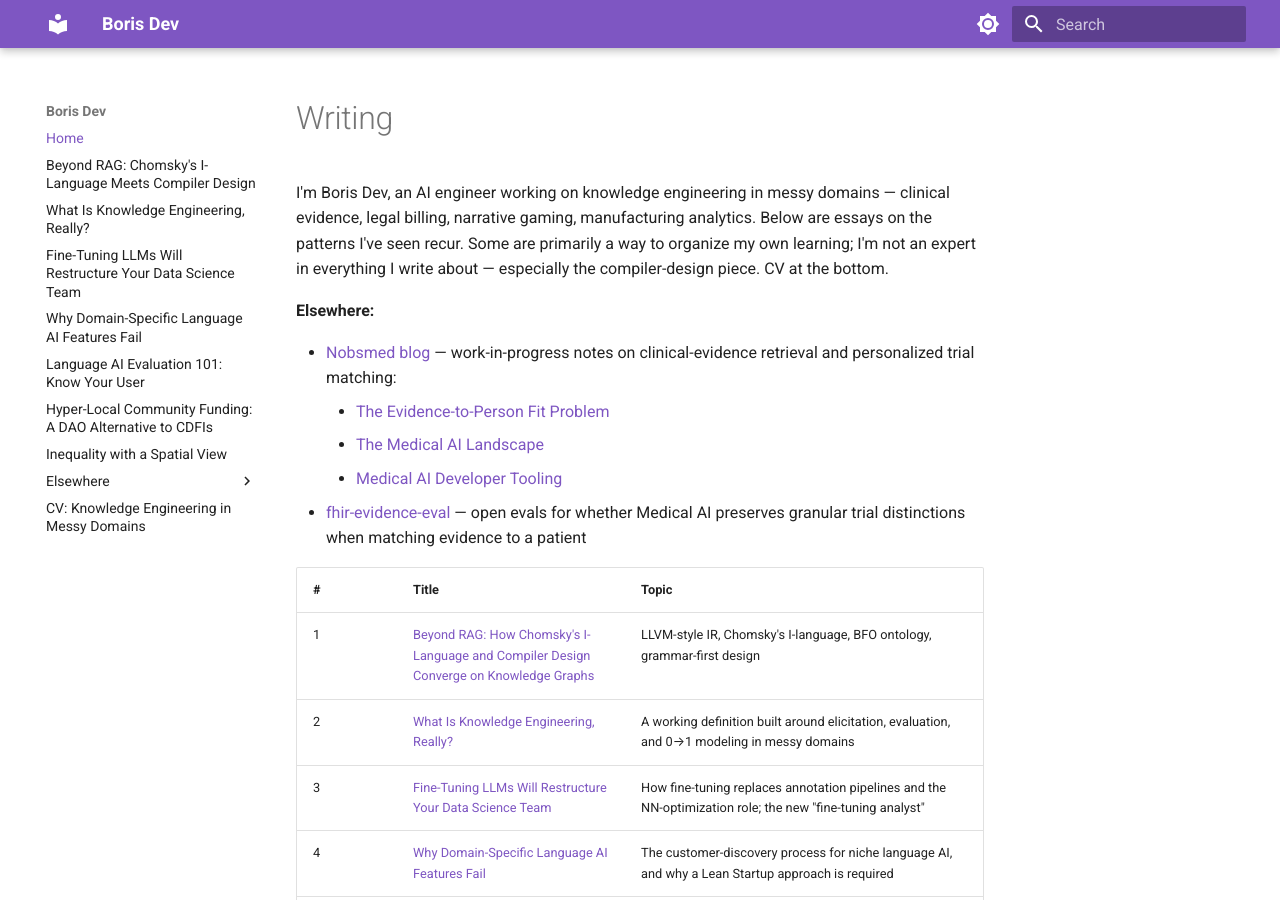
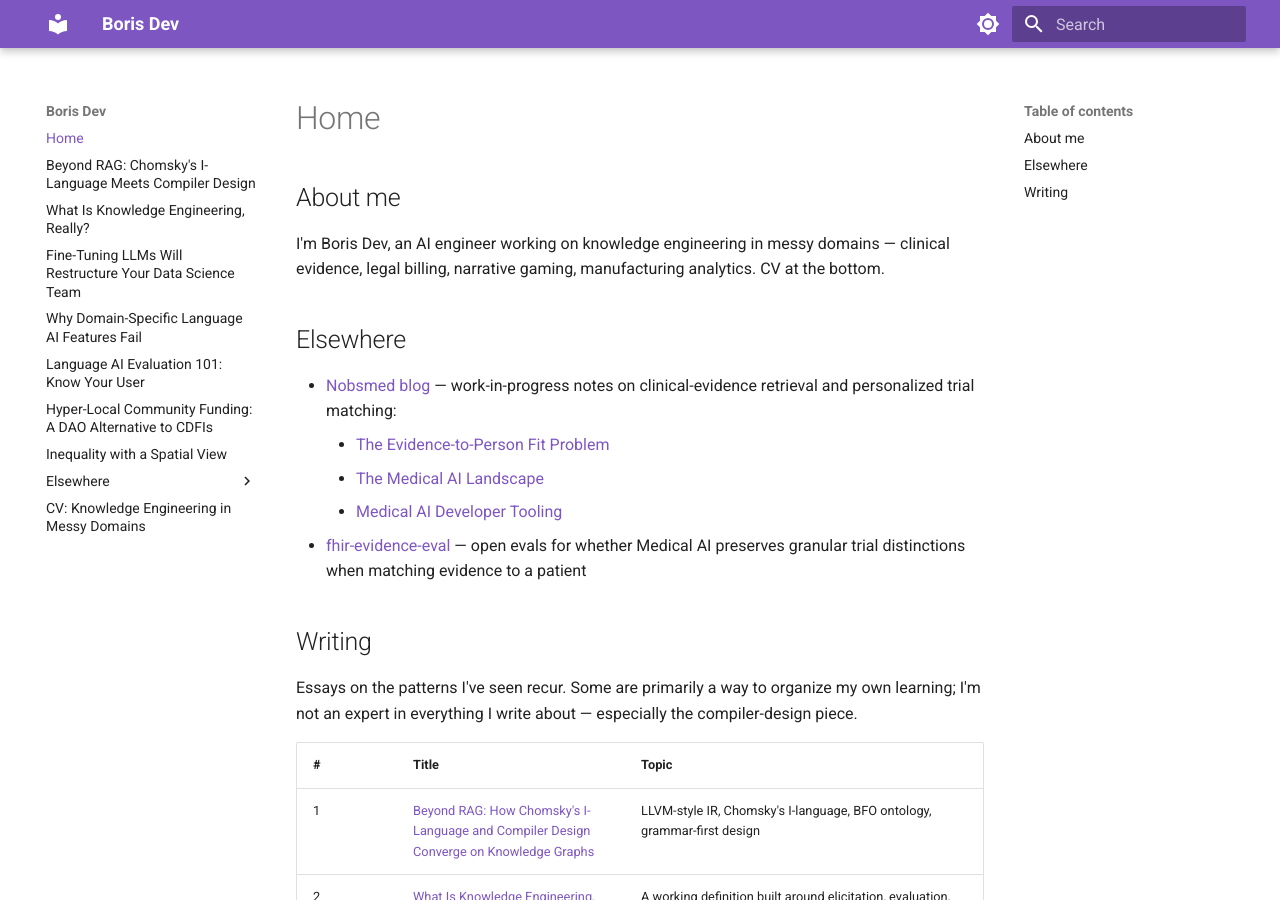
Before and after one commit to borisdev/borisdev.github.io, an MkDocs documentation site: the page built from docs/index.md, in a window 1280 px wide and 900 px high. Built offline with MkDocs 1.6.1 and Material for MkDocs 9.7.7, drawn with Linux system fonts in a browser that asks for light colours.

Commit message:
Restructure homepage into About me / Elsewhere / Writing sections
Co-Authored-By: Claude Opus 4.7 (1M context) <noreply@anthropic.com>

```diff
--- a/docs/index.md
+++ b/docs/index.md
@@ -3,17 +3,21 @@ title: Boris Dev — AI Engineer, Knowledge Engineering in Messy Domains
 description: Essays on intermediate representations, evaluation, and the IR-compile pattern across clinical evidence, legal billing, narrative gaming, manufacturing analytics, and geographic inequality.
 ---
 
-# Writing
+## About me
 
-I'm Boris Dev, an AI engineer working on knowledge engineering in messy domains — clinical evidence, legal billing, narrative gaming, manufacturing analytics. Below are essays on the patterns I've seen recur. Some are primarily a way to organize my own learning; I'm not an expert in everything I write about — especially the compiler-design piece. CV at the bottom.
+I'm Boris Dev, an AI engineer working on knowledge engineering in messy domains — clinical evidence, legal billing, narrative gaming, manufacturing analytics. CV at the bottom.
 
-**Elsewhere:**
+## Elsewhere
 
 - [Nobsmed blog](https://nobsmed.com/blog) — work-in-progress notes on clinical-evidence retrieval and personalized trial matching:
     - [The Evidence-to-Person Fit Problem](https://nobsmed.com/blog/evidence-to-person-fit)
     - [The Medical AI Landscape](https://nobsmed.com/blog/medical-ai-landscape)
     - [Medical AI Developer Tooling](https://nobsmed.com/blog/medical-ai-developer-tooling)
 - [fhir-evidence-eval](https://github.com/borisdev/fhir-evidence-eval) — open evals for whether Medical AI preserves granular trial distinctions when matching evidence to a patient
+
+## Writing
+
+Essays on the patterns I've seen recur. Some are primarily a way to organize my own learning; I'm not an expert in everything I write about — especially the compiler-design piece.
 
 | # | Title | Topic |
 |---|-------|-------|
```
